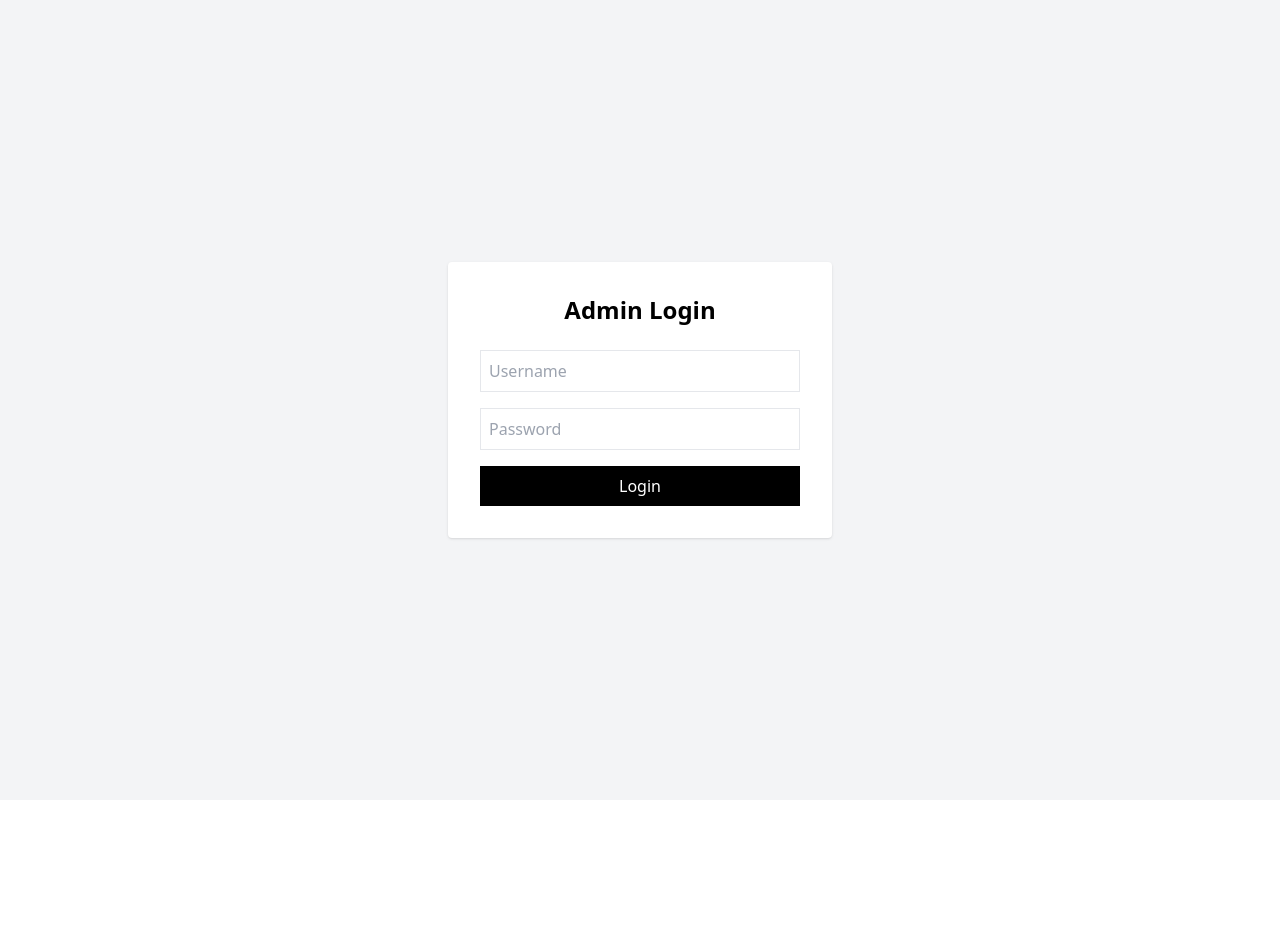
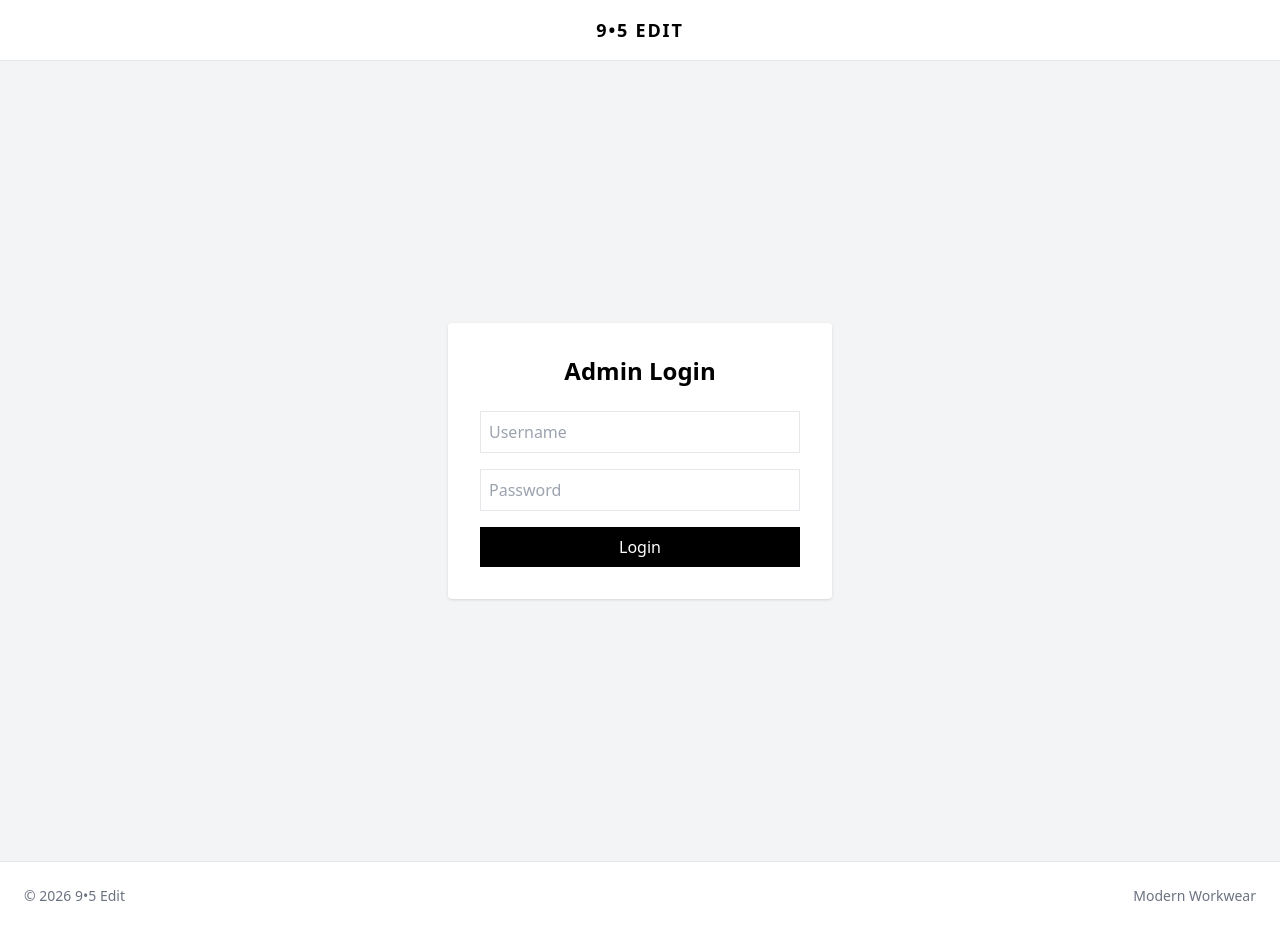
Before and after one commit to omnpai13/Ecommerce-web-project-, a React (Vite) app: page /admin/login in a window 1280 px wide. Before the commit the page ends 800 px from the top, so only its background shows below. Built offline with nearby package versions, Linux system fonts and the light colour scheme; the HTML template or start-up script is replaced by a standard one.

Commit message:
create base backend structure for auth

```diff
--- a/src/App.jsx
+++ b/src/App.jsx
@@ -33,7 +33,9 @@ import ProtectedAdminRoute from "./admin/routes/ProtectedAdminRoute";
 /* ---------- LAYOUT ---------- */
 function AppLayout() {
   const location = useLocation();
-  const isAdminRoute = location.pathname.startsWith("/admin");
+  const isAdminRoute =
+  location.pathname.startsWith("/admin") &&
+  location.pathname !== "/admin/login";
 
   return (
     <>
--- a/src/admin/pages/AdminLogin.jsx
+++ b/src/admin/pages/AdminLogin.jsx
@@ -11,11 +11,13 @@ const AdminLogin = () => {
 
     // TEMP LOGIN (replace with backend later)
     if (username === "admin" && password === "admin123") {
+      localStorage.setItem("adminToken", "true");
       navigate("/admin/dashboard");
     } else {
       alert("Invalid admin credentials");
     }
   };
+
 
   return (
     <div className="min-h-screen flex items-center justify-center bg-gray-100">
```
Also changed, not shown: 1 other file (tests, documents, lock files or other folders).
